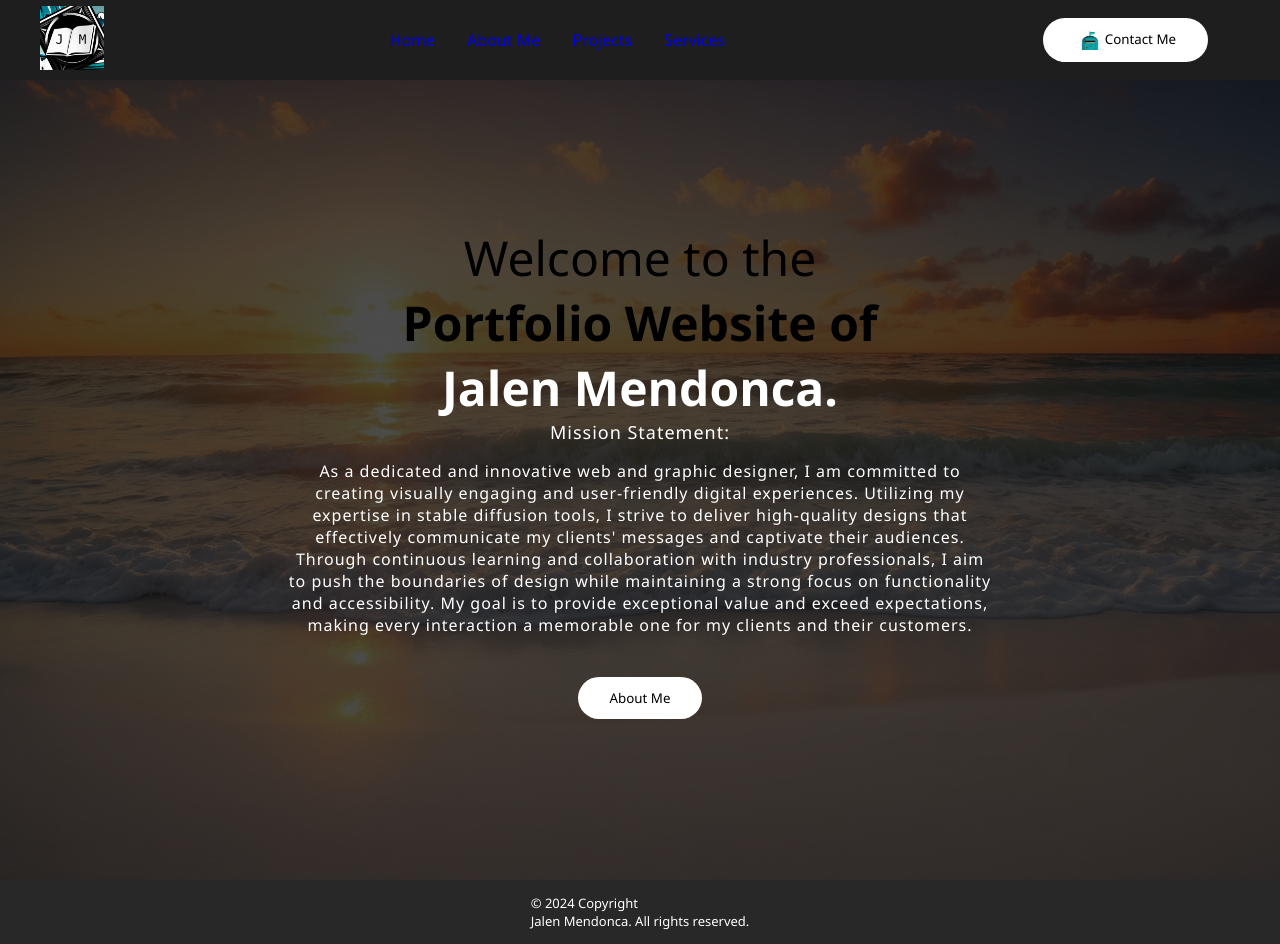
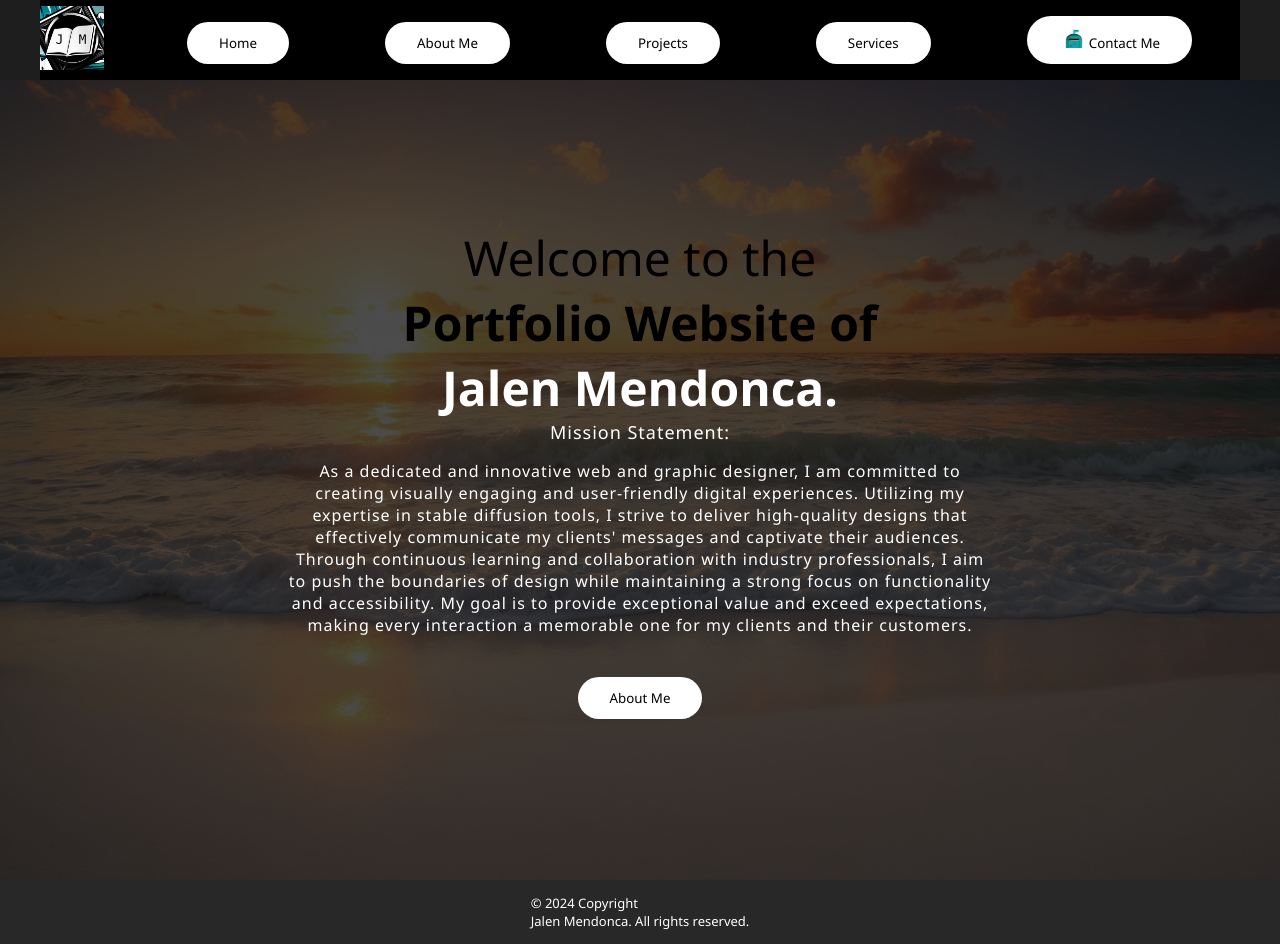
Before and after one commit to JalenM-commits/portfolio, a React (Vite) app: page / in a window 1280 px wide. Built offline with nearby package versions, Linux system fonts and the light colour scheme.

Commit message:
fixed email.js and changed navbar buttons

```diff
--- a/src/components/NavBar/navbar.css
+++ b/src/components/NavBar/navbar.css
@@ -7,7 +7,7 @@ portfolio_jm
 */
 
 .navbar {
-    background-color: rgb(30, 30, 30);
+    background-color: black;
     height: 5rem;
     width: 100vw;
     max-width: 75rem;
@@ -35,7 +35,6 @@ portfolio_jm
 .desktopMenuListItem:hover{
     color: teal;
     padding-bottom: 0.5rem;
-    border-bottom: 3px solid teal;
 }
 
 .desktopMenuBtn {
@@ -44,7 +43,7 @@ portfolio_jm
     padding: 0.75rem 2rem;
     border: none;
     border-radius: 2rem;
-    display: flex;
+    display: inline-block;
 }
 
 .desktopMenuBtn:hover {
--- a/src/components/NavBar/navbar.jsx
+++ b/src/components/NavBar/navbar.jsx
@@ -22,18 +22,15 @@ const Navbar = () => {
             <img src={logo} alt='Logo' className='logo' />
             </Link>
             <div className="desktopMenu">
-                <Link activeClass='active' to='home' className="desktopMenuListItem">Home</Link>
-                <Link activeClass='active' to='aboutme' className="desktopMenuListItem">About Me</Link>
-                <Link activeClass='active' to='projects' className="desktopMenuListItem">Projects</Link>
-                <Link activeClass='active' to='services' className="desktopMenuListItem">Services</Link>
+                <Link activeClass='active' to='home' className="desktopMenuListItem"><button className='desktopMenuBtn'>Home</button></Link>
+                <Link activeClass='active' to='aboutme' className="desktopMenuListItem"><button className='desktopMenuBtn'>About Me</button></Link>
+                <Link activeClass='active' to='projects' className="desktopMenuListItem"><button className='desktopMenuBtn'>Projects</button></Link>
+                <Link activeClass='active' to='services' className="desktopMenuListItem"><button className='desktopMenuBtn'>Services</button></Link>
+                <Link activeClass='active' to="contact" className="desktopMenuListItem"><button className='desktopMenuBtn'>
+                    <img src={mailbox} alt="mailbox" className='desktopMenuImg'/>Contact Me
+                    </button>
+                </Link>
             </div>
-
-            <Link to="/contact">
-            <button className="desktopMenuBtn">
-                <img src={mailbox} alt="mailbox" className='desktopMenuImg'/>Contact Me
-            </button>
-            </Link>
-
 
                 <img src={menu} alt='Menu' className='mobMenu' onClick={()=>setShowMenu(!showMenu)} />
             <div className="navMenu" style={{display: showMenu? 'flex':'none'}}>
--- a/src/pages/Contact/contact.jsx
+++ b/src/pages/Contact/contact.jsx
@@ -11,29 +11,32 @@ import emailjs from '@emailjs/browser';
 import "./contact.css";
 
 const Contact = () => {
-    const form = useRef;
+
+    const form = useRef();
     const sendEmail = (e) => {
         e.preventDefault();
 
         emailjs.sendForm('service_1bsnlwa', 'template_du8sxpk', form.current, {
-            publicKey: '616Np2IRI71ePqssj',
-        })
-          .then(
-            () => {
-            console.log('SUCCESS!');
+            publicKey:'616Np2IRI71ePqssj'
+            })
+            .then((result) => {
+                console.log('SUCCESS!', result.text);
+                e.target.reset();
+                alert('Email Sent!');
             },
                 (error) => {
                 console.log('FAILED...', error.text);
                 },
             );
         };
+
     return (
         <div className="contactPage">
             <h1 className="contactPageTitle">Contact Me</h1>
             <span className="contactDesc">Please fill out this form to discuss any work opportunities.</span>
             <form className="contactForm" ref={form} onSubmit={sendEmail}>
-                <input type="text" className="name" placeholder="Your Name" name="your_name" />
-                <input type="email" className="email" placeholder="Your Email" name="your_email" />
+                <input type="text" className="name" placeholder="Your Name" name="from_name" />
+                <input type="email" className="email" placeholder="Your Email" name="from_email" />
                 <textarea className="msg" name="message" rows={5} placeholder="Your Message"></textarea>
                 <button type="submit" value='send' className="submitBtn">Submit</button>
             </form>
```
